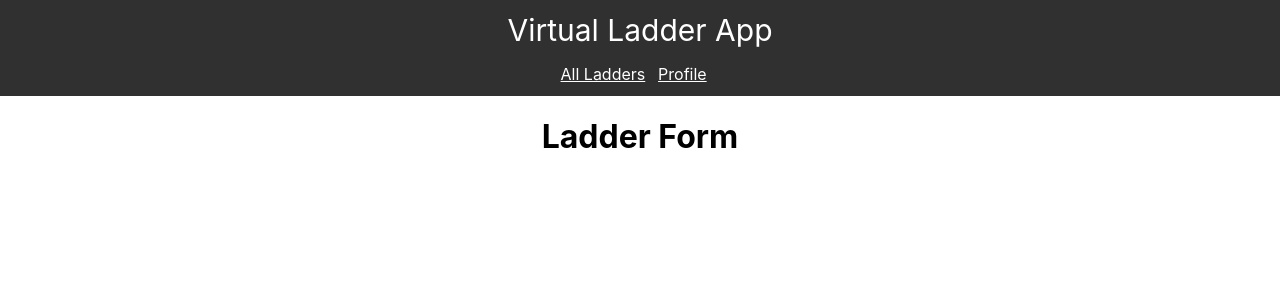
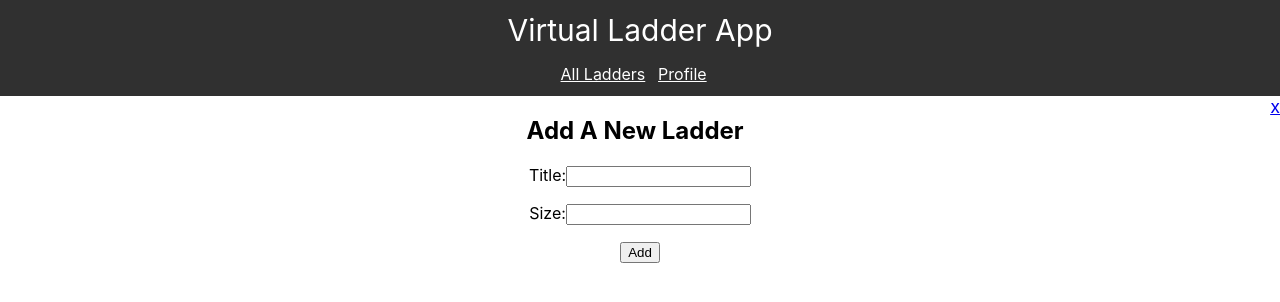
Before and after one commit to grangerl330/competition-ladder-app-client, a React (Create React App) app: page /newladder in a window 1280 px wide. Shown: the top 302 px of the page. Built offline with nearby package versions, Linux system fonts and the light colour scheme.

Commit message:
ladder form can now add a new ladder to the database

```diff
--- a/src/App.css
+++ b/src/App.css
@@ -78,3 +78,9 @@
   font-weight: bold;
   margin-bottom: 2vh;
 }
+
+.close-window-button {
+  float: right;
+  font-size: 18px;
+  margin-top: -20px;
+}
--- a/src/components/LadderForm.js
+++ b/src/components/LadderForm.js
@@ -1,14 +1,67 @@
 import React, { Component } from 'react'
+import { NavLink } from 'react-router-dom'
+import { withRouter } from 'react-router';
 
 class LadderForm extends Component {
+  constructor(){
+    super()
+
+    this.state = {
+      title: "",
+      size: "",
+      user_id: ""
+    }
+  }
+
+
+  handleOnChange = event => {
+    const {name, value} = event.target
+    this.setState({
+      [name]: value
+    })
+  }
+
+  handleOnSubmit = event => {
+    event.preventDefault()
+
+    const ladder = this.state
+
+    const request = {
+      method: 'POST',
+      body: JSON.stringify({
+        ladder: ladder
+      }),
+      headers: {
+        'Content-Type': 'application/json'
+      }
+    }
+
+    fetch('/ladders', request)
+    .then(response => response.json())
+    .then(ladder => console.log(ladder))
+
+    this.props.history.push('/ladders')
+  }
 
   render(){
     return (
-      <div>
-        <h1>Ladder Form</h1>
+      <div className="ladder-form">
+        <NavLink className="close-window-button" to='/ladders'>x</NavLink>
+        <h2>Add A New Ladder</h2>
+        <form onSubmit={this.handleOnSubmit}>
+          <p>
+            <label>Title:</label>
+            <input type="text" name="title" value={this.state.title} onChange={this.handleOnChange}/>
+          </p>
+          <p>
+            <label>Size:</label>
+            <input type="number" name="size" value={this.state.size} onChange={this.handleOnChange}/>
+          </p>
+          <button>Add</button>
+        </form>
       </div>
     )
   }
 }
 
-export default LadderForm
+export default withRouter(LadderForm)
--- a/src/components/LaddersList.js
+++ b/src/components/LaddersList.js
@@ -34,7 +34,7 @@ class LaddersList extends Component {
         <h2>Your Ladders</h2>
         {this.laddersLinks()}
         <NavLink to='/newladder'>
-          <img src={addIcon} />
+          <img src={addIcon} alt="Add Ladder"/>
         </NavLink>
       </div>
     )
```
